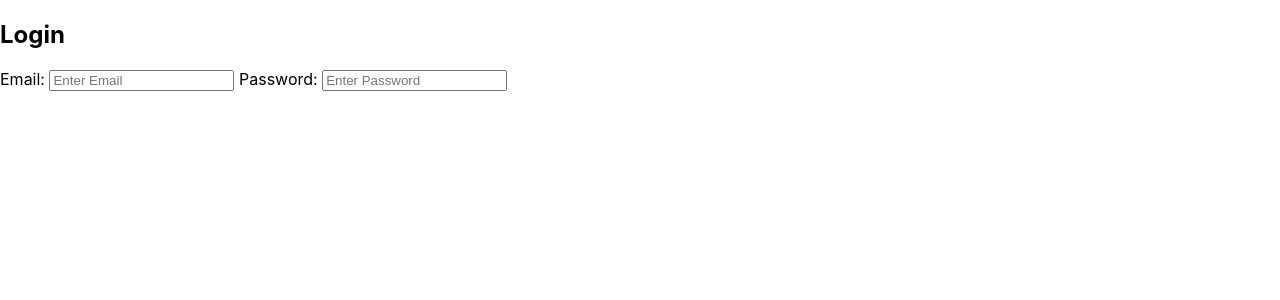
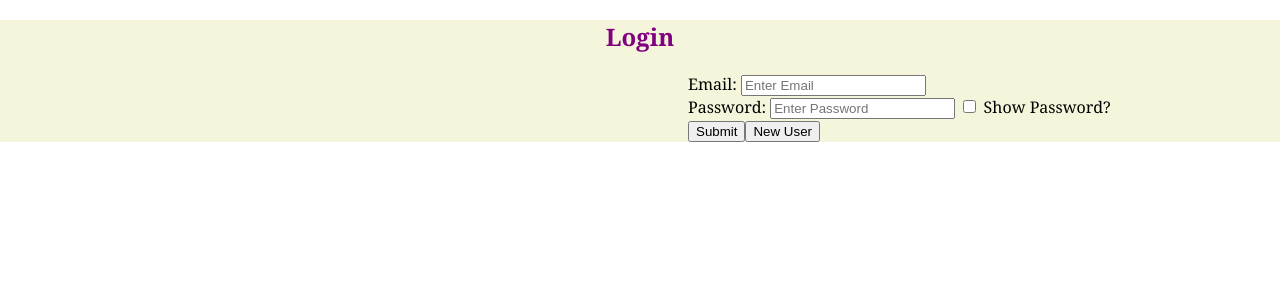
Before and after one commit to shreyaajainn31/music-store-management, a React (Create React App) app in the folder frontend/: page / in a window 1280 px wide. Shown: the top 300 px of the page. Built offline with nearby package versions, Linux system fonts and the light colour scheme.

Commit message:
initial login form

```diff
--- a/frontend/components/SignUp/SignUpForm.js
+++ /dev/null
@@ -1,22 +0,0 @@
-import React, {useState} from "react";
-
-function SignUp(){
-
-    return (
-
-        <div>
-            <h2>Login</h2>
-           <form>
-            <label for = "username"> Email: </label>
-            <input type = "email" id = "username" placeholder="Enter Email"/>
-            <label for = "pass"> Password: </label>
-            <input type = "password" id = "pass" placeholder="Enter Password"/>
-            </form>
-        </div>
-
-    );
-
-
-}
-
-export default SignUp;
--- a/frontend/src/App.js
+++ b/frontend/src/App.js
@@ -1,10 +1,10 @@
 import './App.css';
-import SignUp from '../components/SignUp/SignUpForm';
+import LoginForm from './components/SignUp/LoginForm';
 
 function App() {
   return (
     <div>
-     <SignUp/>
+     <LoginForm/>
     </div>
   );
 }
--- /dev/null
+++ b/frontend/src/components/SignUp/LoginForm.css
@@ -0,0 +1,21 @@
+.sign-up h2{
+    text-align: center;
+    color:purple;
+}
+
+.sign-up form{
+    align-self: center;
+    justify-content: center;
+    margin-left: 43rem;
+}
+
+.sign-up sign{
+    align-self: center;
+    justify-content: center;
+    display: flex;
+}
+
+.sign-up{
+    background: beige;
+    font-family: Georgia, 'Times New Roman', Times, serif;
+}
--- /dev/null
+++ b/frontend/src/components/SignUp/LoginForm.js
@@ -0,0 +1,33 @@
+import React, {useState} from "react";
+import './LoginForm.css';
+function LoginForm(){
+
+    const [showPassword, setShowPassword] = useState(false);
+    const [email, setEmail] = useState('');
+    const [password, setPassword] = useState('');
+    const handleShowPassword = e => {
+        setShowPassword(e.target.checked);
+    }
+
+    return (
+
+        <div className = 'sign-up'>
+            <h2>Login</h2>
+           <form>
+            <label for = "username"> Email: </label>
+            <input className = 'sign' type = "email" id = "username" placeholder="Enter Email"/>
+            <br></br>
+            <label for = "pass"> Password: </label>
+            <input className = 'sign' type = {showPassword ? "text" : "password"} id = "pass" placeholder="Enter Password"/> <input type = "checkbox" onChange={handleShowPassword}/> <label>Show Password?</label>
+            <br></br>
+            <button className = 'sign' type = "submit"> Submit </button>
+
+            <button className = 'sign'>New User</button>
+            </form>
+        </div>
+
+    );
+
+}
+
+export default LoginForm;
```
Also changed, not shown: frontend/components/SignUp/SignUpForm.css (deleted).
